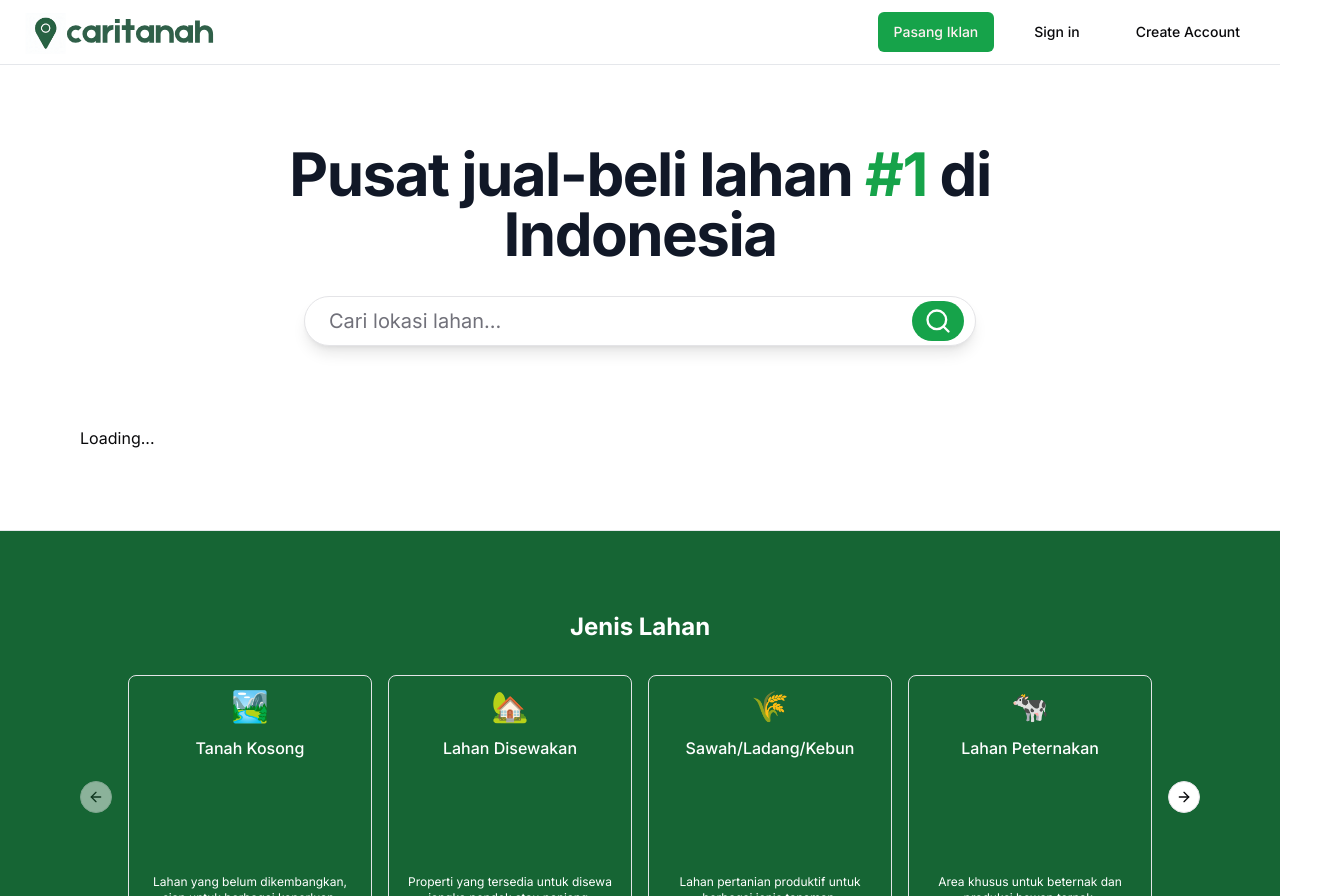
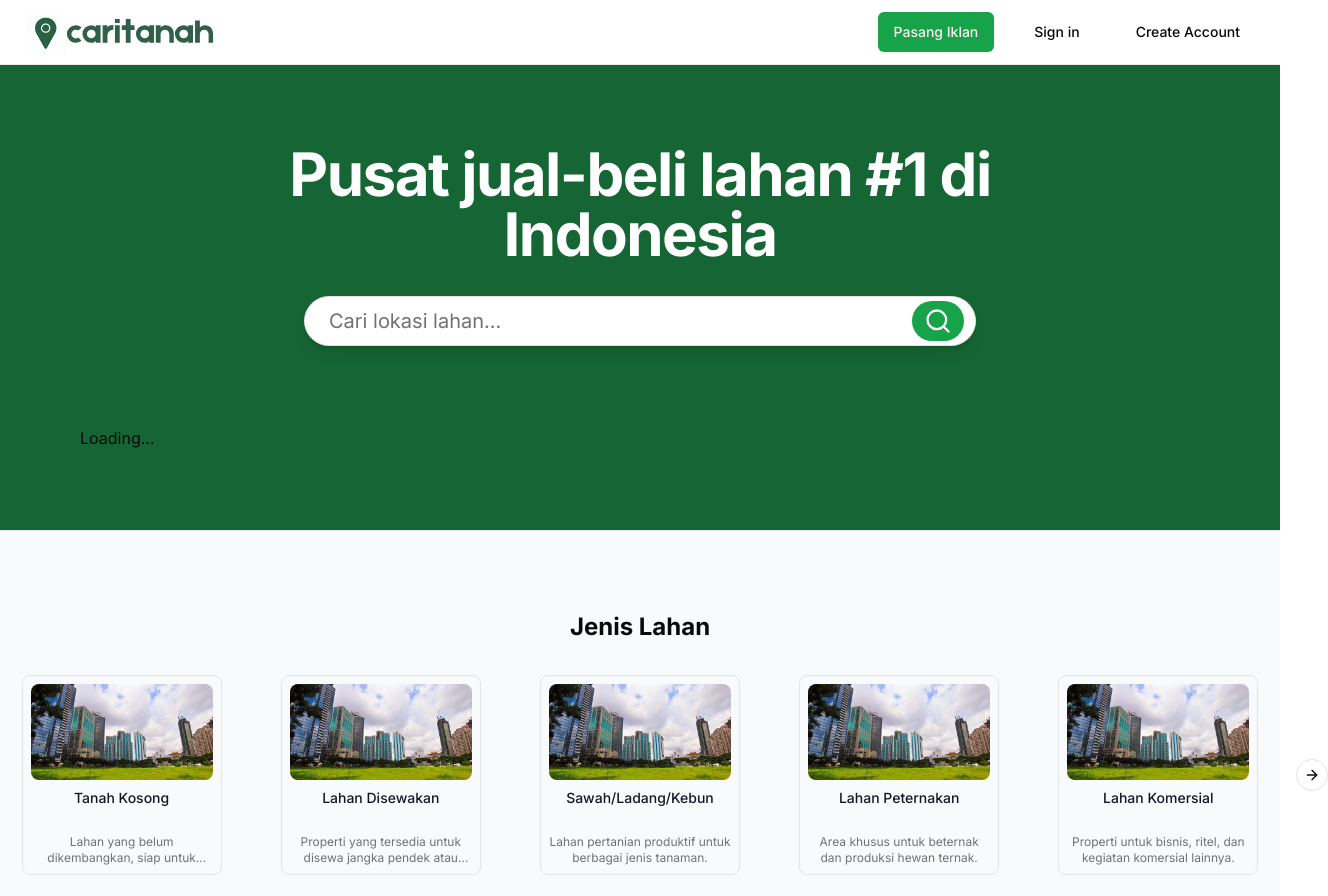
Before and after one commit to alvidofaisal/caritanah, a Next.js app in the folder frontend/: page / in a window 1280 px wide. Shown: the top 896 px of the page, 1328 px wide, since content can reach past the window. Built offline with nearby package versions, Linux system fonts and the light colour scheme.

Commit message:
Adjust carousel size and recolor homepage

```diff
--- a/frontend/src/app/page.tsx
+++ b/frontend/src/app/page.tsx
@@ -1,15 +1,25 @@
-"use client"
+"use client";
 
-import { useEffect, useState } from 'react';
+import { useEffect, useState } from "react";
 import MaxWidthWrapper from "../components/MaxWidthWrapper";
 import { Button } from "../components/ui/button";
 import { Search } from "lucide-react";
-import { Input } from '../components/ui/input';
-import { Carousel, CarouselContent, CarouselItem, CarouselPrevious, CarouselNext } from '../components/ui/carousel';
-import Link from 'next/link';
-import Footer from '../components/Footer';
+import { Input } from "../components/ui/input";
+import {
+  Carousel,
+  CarouselContent,
+  CarouselItem,
+  CarouselPrevious,
+  CarouselNext,
+} from "../components/ui/carousel";
+import Link from "next/link";
+import Footer from "../components/Footer";
+import Image from "next/image";
 
-const LargeSearchBar = ({ maxWidth = "max-w-xl", placeholder = "Search locations" }) => {
+const LargeSearchBar = ({
+  maxWidth = "max-w-xl",
+  placeholder = "Search locations",
+}) => {
   return (
     <div className={`w-full ${maxWidth} mx-auto mt-8`}>
       <div className="relative">
@@ -18,9 +28,7 @@ const LargeSearchBar = ({ maxWidth = "max-w-xl", placeholder = "Search locations
           placeholder={placeholder}
           className="w-full py-6 pl-6 pr-16 text-xl rounded-full shadow-lg focus:ring-2 focus:ring-green-500"
         />
-        <Button
-          className="absolute right-3 top-1/2 -translate-y-1/2 bg-green-600 hover:bg-green-700 rounded-full p-3"
-        >
+        <Button className="absolute right-3 top-1/2 -translate-y-1/2 bg-green-600 hover:bg-green-700 rounded-full p-3">
           <Search className="h-7 w-7 text-white" />
         </Button>
       </div>
@@ -28,48 +36,59 @@ const LargeSearchBar = ({ maxWidth = "max-w-xl", placeholder = "Search locations
   );
 };
 
-const landTypes = [
+type LandType = {
+  name: string;
+  imagePath: string;
+  description: string;
+  slug: string;
+};
+
+const landTypes: LandType[] = [
   {
     name: "Tanah Kosong",
-    icon: "🏞️",
-    description: "Lahan yang belum dikembangkan, siap untuk berbagai keperluan.",
-    slug: "tanah-kosong"
+    imagePath: "/assets/empty_land.png",
+    description:
+      "Lahan yang belum dikembangkan, siap untuk berbagai keperluan.",
+    slug: "tanah-kosong",
   },
   {
     name: "Lahan Disewakan",
-    icon: "🏡",
-    description: "Properti yang tersedia untuk disewa jangka pendek atau panjang.",
-    slug: "lahan-disewakan"
+    imagePath: "/assets/empty_land.png",
+    description:
+      "Properti yang tersedia untuk disewa jangka pendek atau panjang.",
+    slug: "lahan-disewakan",
   },
   {
     name: "Sawah/Ladang/Kebun",
-    icon: "🌾",
+    imagePath: "/assets/empty_land.png",
     description: "Lahan pertanian produktif untuk berbagai jenis tanaman.",
-    slug: "sawah-ladang-kebun"
+    slug: "sawah-ladang-kebun",
   },
   {
     name: "Lahan Peternakan",
-    icon: "🐄",
+    imagePath: "/assets/empty_land.png",
     description: "Area khusus untuk beternak dan produksi hewan ternak.",
-    slug: "lahan-peternakan"
+    slug: "lahan-peternakan",
   },
   {
     name: "Lahan Komersial",
-    icon: "🏢",
-    description: "Properti untuk bisnis, ritel, dan kegiatan komersial lainnya.",
-    slug: "lahan-komersial"
+    imagePath: "/assets/empty_land.png",
+    description:
+      "Properti untuk bisnis, ritel, dan kegiatan komersial lainnya.",
+    slug: "lahan-komersial",
   },
   {
     name: "Lahan Industri",
-    icon: "🏭",
+    imagePath: "/assets/empty_land.png",
     description: "Zona khusus untuk pabrik, gudang, dan fasilitas industri.",
-    slug: "lahan-industri"
+    slug: "lahan-industri",
   },
   {
     name: "Area Konservasi",
-    icon: "🌳",
-    description: "Kawasan lindung untuk melestarikan alam dan keanekaragaman hayati.",
-    slug: "area-konservasi"
+    imagePath: "/assets/empty_land.png",
+    description:
+      "Kawasan lindung untuk melestarikan alam dan keanekaragaman hayati.",
+    slug: "area-konservasi",
   },
 ];
 
@@ -83,18 +102,22 @@ export default function Home() {
   }, []);
 
   return (
-    <>
+    <div className="bg-green-800">
       <MaxWidthWrapper>
         <div className="py-20 mx-auto text-center flex flex-col items-center max-w-3xl">
-          <h1 className="text-4xl font-bold tracking-tight text-gray-900 sm:text-6xl">
-            Pusat jual-beli lahan <span className="text-green-600">#1</span> di Indonesia
+          <h1 className="text-4xl font-bold tracking-tight text-white sm:text-6xl">
+            Pusat jual-beli lahan #1 di
+            Indonesia
           </h1>
-          <LargeSearchBar maxWidth="max-w-2xl" placeholder="Cari lokasi lahan..." />
+          <LargeSearchBar
+            maxWidth="max-w-2xl"
+            placeholder="Cari lokasi lahan..."
+          />
         </div>
 
         {/* TODO: List Products */}
         {loading && <p>Loading...</p>}
-        {error && <p className='text-red-500'>{error}</p>}
+        {error && <p className="text-red-500">{error}</p>}
         {data && (
           <div>
             <h2>Data from Spring Boot API:</h2>
@@ -104,20 +127,38 @@ export default function Home() {
       </MaxWidthWrapper>
 
       {/* Carousel section */}
-      <section className="border-t border-gray-200 bg-green-800 mt-20">
+      <section className="border-t border-gray-200 bg-gray-50 mt-20">
         <div className="py-20">
-          <h2 className="text-white text-2xl font-bold text-center mb-8">Jenis Lahan</h2>
-          <Carousel className="w-full max-w-5xl mx-auto">
+          <h2 className="text-2xl font-bold text-center mb-8">Jenis Lahan</h2>
+          <Carousel className="w-full max-w-7xl mx-auto">
             <CarouselContent className="-ml-2 md:-ml-4">
               {landTypes.map((type, index) => (
-                <CarouselItem key={index} className="pl-2 md:pl-4 md:basis-1/2 lg:basis-1/3 xl:basis-1/4">
-                  <Link href={`/category/${type.slug}`} className="block aspect-square max-w-[250px] mx-auto">
-                    <div className="p-3 border rounded-lg hover:shadow-md transition-shadow duration-200 h-full flex flex-col justify-between">
+                <CarouselItem
+                  key={index}
+                  className="pl-2 md:pl-4 sm:basis-1/2 md:basis-1/3 lg:basis-1/4 xl:basis-1/5"
+                >
+                  <Link
+                    href={`/category/${type.slug}`}
+                    className="block aspect-square max-w-[200px] mx-auto"
+                  >
+                    <div className="p-2 border rounded-lg hover:shadow-md transition-shadow duration-200 h-full flex flex-col justify-between">
                       <div className="flex flex-col items-center">
-                        <div className="text-3xl mb-3">{type.icon}</div>
-                        <h3 className="text-base font-medium text-white mb-2 text-center">{type.name}</h3>
+                        <div className="w-full h-24 relative mb-2">
+                          <Image
+                            src={type.imagePath}
+                            alt={type.name}
+                            layout="fill"
+                            objectFit="cover"
+                            className="rounded-lg"
+                          />
+                        </div>
+                        <h3 className="text-sm font-medium text-gray-900 mb-1 text-center">
+                          {type.name}
+                        </h3>
                       </div>
-                      <p className="text-xs text-white text-muted-foreground text-center">{type.description}</p>
+                      <p className="text-xs text-muted-foreground text-center line-clamp-2">
+                        {type.description}
+                      </p>
                     </div>
                   </Link>
                 </CarouselItem>
@@ -129,6 +170,6 @@ export default function Home() {
         </div>
       </section>
       <Footer />
-    </>
+    </div>
   );
 }
```
Also changed, not shown: frontend/public/assets/empty_land.png (added).
